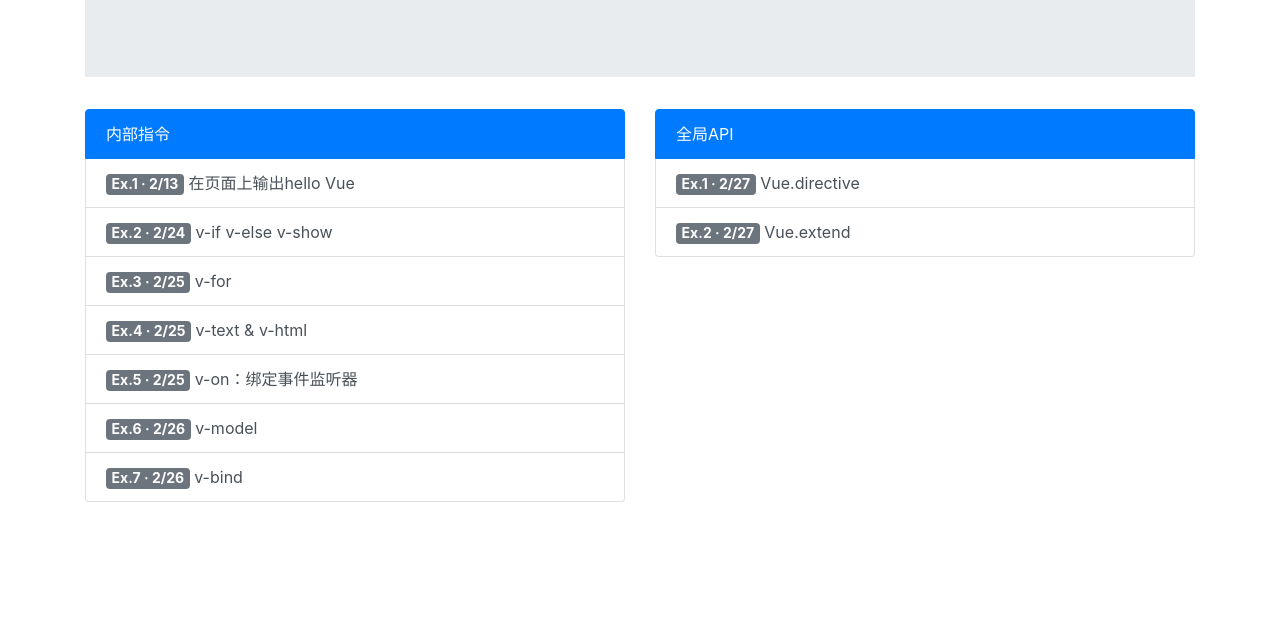
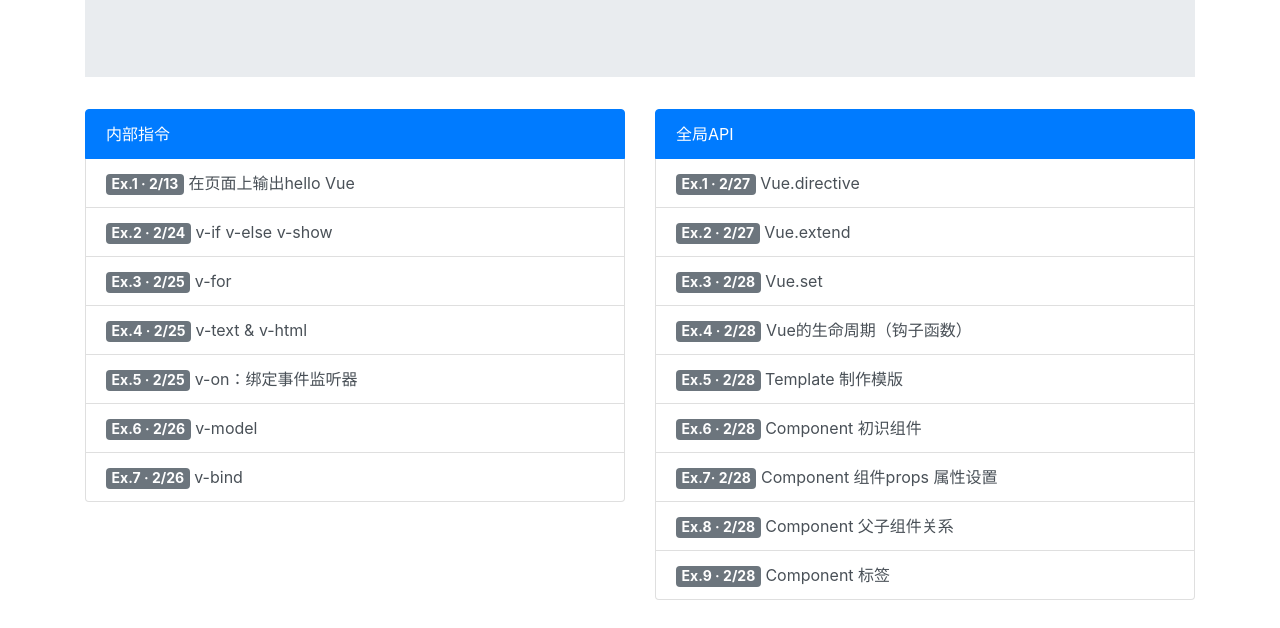
Before and after one commit to AxCat/vue-ex, a website: page index.html in a window 1280 px wide. Shown: the part 172-800 px from the top of the page. Drawn offline with nearby package versions, Linux system fonts and the light colour scheme.

Commit message:
完善主页全局api目录

```diff
--- a/index.html
+++ b/index.html
@@ -53,6 +53,13 @@
                     </a>
                     <a href="Ex/second/Vue.directive.html" class="list-group-item list-group-item-action"><span class="badge badge-secondary" style="font-size: 14px">Ex.1 · 2/27</span> Vue.directive</a>
                     <a href="Ex/second/Vue.extend.html" class="list-group-item list-group-item-action"><span class="badge badge-secondary" style="font-size: 14px">Ex.2 · 2/27</span> Vue.extend</a>
+                    <a href="Ex/second/" class="list-group-item list-group-item-action"><span class="badge badge-secondary" style="font-size: 14px">Ex.3 · 2/28</span> Vue.set</a>
+                    <a href="Ex/second/" class="list-group-item list-group-item-action"><span class="badge badge-secondary" style="font-size: 14px">Ex.4 · 2/28</span> Vue的生命周期（钩子函数）</a>
+                    <a href="Ex/second/" class="list-group-item list-group-item-action"><span class="badge badge-secondary" style="font-size: 14px">Ex.5 · 2/28</span> Template 制作模版</a>
+                    <a href="Ex/second/" class="list-group-item list-group-item-action"><span class="badge badge-secondary" style="font-size: 14px">Ex.6 · 2/28</span> Component 初识组件</a>
+                    <a href="Ex/second/" class="list-group-item list-group-item-action"><span class="badge badge-secondary" style="font-size: 14px">Ex.7· 2/28</span> Component 组件props 属性设置</a>
+                    <a href="Ex/second/" class="list-group-item list-group-item-action"><span class="badge badge-secondary" style="font-size: 14px">Ex.8 · 2/28</span> Component 父子组件关系</a>
+                    <a href="Ex/second/" class="list-group-item list-group-item-action"><span class="badge badge-secondary" style="font-size: 14px">Ex.9 · 2/28</span> Component 标签</a>
                 </div>
             </div>
         </div>
```
